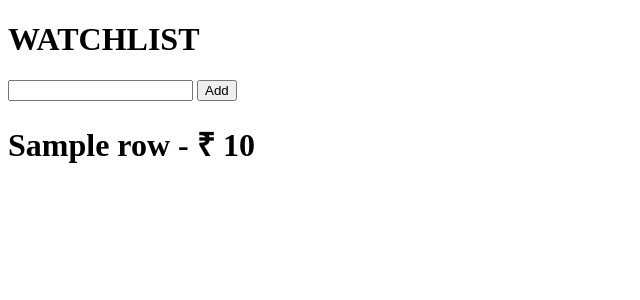
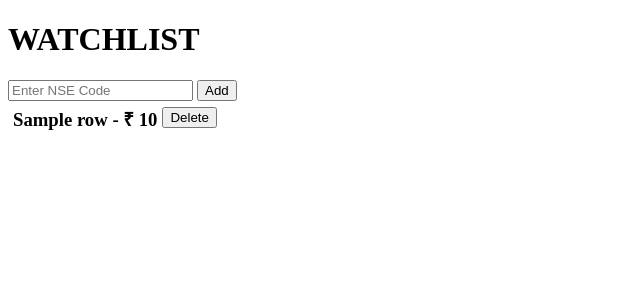
Before and after one commit to Google987/make_own_watchlist_NSE, a Flask app: template templates/homepage.html in a window 1280 px wide. Shown: the top 300 px of the page, without its empty margins (0-640 px from the left). Run offline with Flask 2, Linux system fonts and the light colour scheme; the template is opened without the code that fills it: most values are stand-ins (such as "Sample title", 1, 10 or a date in 2020); data that the repository does not hold is empty; some libraries are stand-ins or nearby versions.

Commit message:
added delete feature

```diff
--- a/app.py
+++ b/app.py
@@ -12,6 +12,7 @@ def getRedisConnection():
 
 
 def save_in_redis(code):
+    global codes
     if(nse.is_valid_code(code)):
         if code not in codes:
             codes.add(code)
@@ -23,6 +24,17 @@ def save_in_redis(code):
 
 def get_quote(code):
     return nse.get_quote(code)
+
+
+def delete_in_redis(code):
+    global codes
+    # print(codes)
+    codes.remove(code)
+    redis_db = getRedisConnection()
+    if(len(codes) > 0):
+        redis_db.set("WATCHLIST_NSE_CODES", functools.reduce(lambda x,y:x+","+y, codes))
+    else : redis_db.set("WATCHLIST_NSE_CODES", "")
+    return 'done'
 
 
 def get_quotes():
--- a/controller.py
+++ b/controller.py
@@ -1,6 +1,5 @@
 from flask import Flask, render_template, request, jsonify
-from app import get_quote, get_quotes
-from app import save_in_redis
+from app import get_quote, get_quotes, save_in_redis, delete_in_redis
 
 app = Flask(__name__)
 
@@ -22,5 +21,9 @@ def add():
 def refresh():
     return jsonify(get_quotes())
 
+@app.route("/delete")
+def delete():
+    return delete_in_redis(request.args.get('code'))
+
 if __name__ == "__main__":
-    app.run(debug=True)
+    app.run(debug=True, port=50000)
--- /dev/null
+++ b/static/main.css
@@ -0,0 +1,7 @@
+.delete{
+    height: fit-content;
+    margin-top: 6px;
+}
+h3{
+    margin: 5px;
+}
--- a/static/main.js
+++ b/static/main.js
@@ -1,12 +1,14 @@
 function add_a_share(){
-    var code = $('input').val().trim()
+    var code = $('input').val().trim().toUpperCase();
     if(code){
         $.get("/add",{
             code: code
         })
         .done(function(data) {
-            if(data != 'error')
+            if(data != 'error'){
                 refresh_all_row(data);
+                $('input').val("");
+            }
             else alert("not valid OR already in the list");
         })
         .fail(function(e){
@@ -17,13 +19,34 @@ function add_a_share(){
     }
 }
 
+function delete_a_share(btn){
+    shareName = btn.attr('name').toUpperCase();
+    btn.parent().remove();
+    // console.log(shareName);
+    $.get("/delete",{
+        code: shareName
+    })
+    .done(function(data) {
+        // console.log(data);
+    })
+    .fail(function(e){
+        console.log(e);
+    })
+}
+
 function refresh_all_row(allQuotes) {
     // console.log(allQuotes);
     allQuotes.forEach(data => {
         if($("#"+data.symbol).text())
             $("#"+data.symbol).html(data.companyName+` - &#8377; `+ data.lastPrice)
-        else
-            $('#main').append(`<h1 id="`+data.symbol+`">`+data.companyName+` - &#8377; `+ data.lastPrice+`</h1>`);
+        else {
+            $('#main').append(`
+                <div style="display: flex;">
+                    <h3 id="`+data.symbol+`">`+data.companyName+` - &#8377; `+ data.lastPrice+`</h3>
+                    <button class="delete" onclick="delete_a_share($(this))" name="`+data.symbol+`">Delete</button>
+                </div>
+            `);
+        }
     });
 }
 
--- a/templates/homepage.html
+++ b/templates/homepage.html
@@ -4,14 +4,19 @@
     <meta charset="UTF-8">
     <meta name="viewport" content="width=device-width, initial-scale=1.0">
     <title>Document</title>
+    <link rel="stylesheet" href="{{url_for('static', filename='main.css')}}">
+    <link rel="shortcut icon" href="{{ url_for('static', filename='favicon.ico') }}">
 </head>
 <body>
     <h1>WATCHLIST</h1>
-    <input type="text">
+    <input type="text" placeholder="Enter NSE Code">
     <button onclick="add_a_share()">Add</button>
     <div id="main">
         {% for row in data %}
-            <h1 id="{{row.symbol}}">{{ row.companyName }} - &#8377; {{ row.lastPrice }}</h1>
+            <div style="display: flex;">
+                <h3 id="{{row.symbol}}">{{ row.companyName }} - &#8377; {{ row.lastPrice }}</h3>
+                <button class="delete" onclick="delete_a_share($(this))" name="{{row.symbol}}">Delete</button>
+            </div>
         {% endfor %}
     </div>
     <script src="//ajax.googleapis.com/ajax/libs/jquery/1.9.1/jquery.min.js"></script>
```
Also changed, not shown: static/favicon.ico (added).
